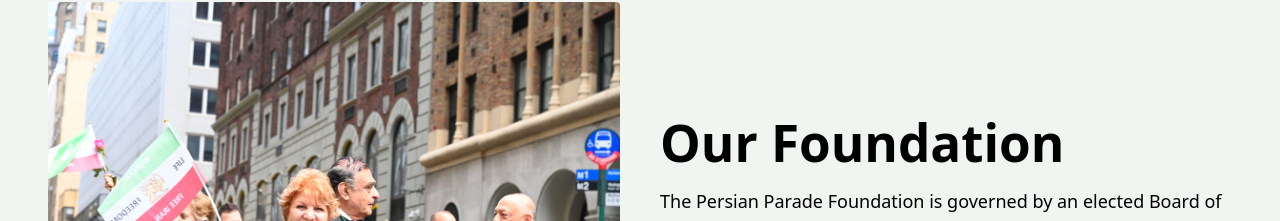
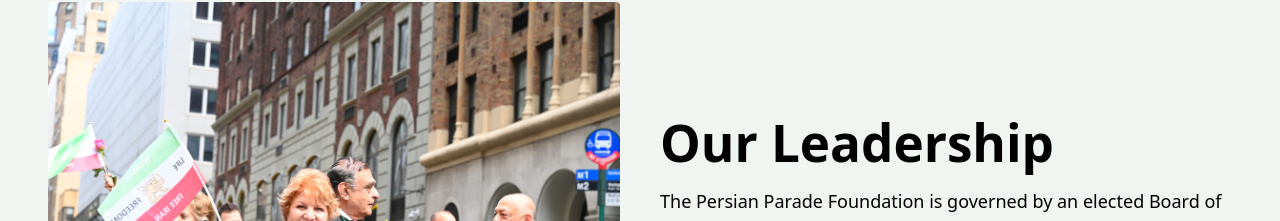
Before and after one commit to ColbyHman/persian-parade-website, a React (Vite) app: page /about-us in a window 1280 px wide. Shown: the part 667-888 px from the top of the page. Built offline with nearby package versions, Linux system fonts and the light colour scheme.

Commit message:
Changed verbage

```diff
--- a/src/pages/AboutUs.jsx
+++ b/src/pages/AboutUs.jsx
@@ -29,7 +29,7 @@
         {/* Row 2: image | text */}
         <div className="flex flex-col md:flex-row-reverse items-center gap-10">
           <div className="w-full md:w-1/2 text-center md:text-left">
-            <h1 className="text-3xl md:text-5xl font-bold mb-4">Our Foundation</h1>
+            <h1 className="text-3xl md:text-5xl font-bold mb-4">Our Leadership</h1>
             <p className="text-base md:text-lg max-w-3xl mx-auto md:mx-0">
               The Persian Parade Foundation is governed by an elected Board of Directors, made up of members of the Persian community from the New York area.
             </p>
```
